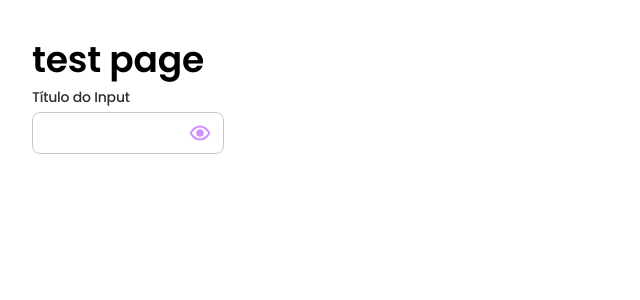
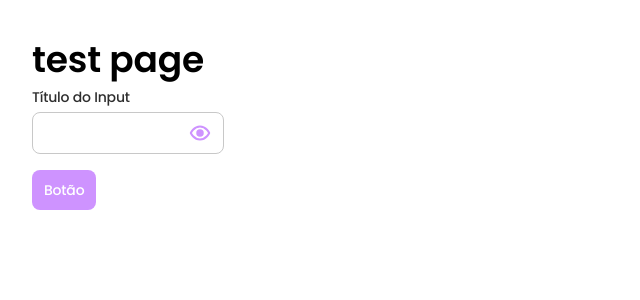
Before and after one commit to lauraluch/booknook, a Next.js app in the folder frontend/: page / in a window 1280 px wide. Shown: the top 300 px of the page, without its empty margins (0-640 px from the left). Built offline with nearby package versions, Linux system fonts and the light colour scheme; what facepaint would draw is missing.

Commit message:
feat: cria componente de botão

```diff
--- /dev/null
+++ b/frontend/src/components/commons/buttons/Button/index.tsx
@@ -0,0 +1,132 @@
+// External Libraries
+import React, {
+  ButtonHTMLAttributes,
+  forwardRef,
+  useImperativeHandle,
+  useRef,
+} from "react";
+
+// Components
+
+// Services
+
+// Styles
+import { Container, ContentContainer, LoadingContainer } from "./styles";
+import { IMargin } from "@services/style/css";
+import { ButtonSizes, ButtonVariants } from "./types";
+import { TypographyVariants } from "src/components/toolkit/Typography/types";
+import { Typography } from "src/components/toolkit/Typography";
+import Link from "next/link";
+
+interface Props
+  extends Omit<ButtonHTMLAttributes<HTMLButtonElement>, "label">,
+    IMargin {
+  label?: string | JSX.Element;
+  labelVariant?: TypographyVariants;
+  labelColor?: string;
+
+  width?: string;
+  height?: string;
+
+  variant?: ButtonVariants;
+  disabled?: boolean;
+  loading?: boolean;
+  href?: string;
+
+  size?: ButtonSizes;
+
+  startIcon?: JSX.Element;
+  endIcon?: JSX.Element;
+}
+
+export interface ButtonMethods {
+  focus: () => void;
+}
+
+export const Button = forwardRef<ButtonMethods, Props>(
+  (
+    {
+      label,
+      variant = "primary",
+      href,
+      disabled,
+      loading,
+      startIcon,
+      endIcon,
+      size = "large",
+      labelVariant,
+      labelColor,
+      ...rest
+    }: Props,
+    ref
+  ) => {
+    const isLink = href && !disabled && !loading;
+    const buttonRef = useRef<HTMLButtonElement>(null);
+
+    useImperativeHandle(ref, () => ({
+      focus: () => buttonRef.current.focus(),
+    }));
+
+    // Functions
+    const getButtonLabel = () => {
+      if (typeof label === "string") {
+        return label;
+      } else {
+        return rest["aria-label"] || "";
+      }
+    };
+
+    const renderBody = () => {
+      if (typeof label === "string")
+        return (
+          <Typography
+            color={labelColor}
+            weight={500}
+            as={"span"}
+            variant={labelVariant || "b2"}
+          >
+            {label}
+          </Typography>
+        );
+      else return label;
+    };
+
+    const renderComponent = () => {
+      return (
+        <Container
+          {...rest}
+          as={isLink ? "div" : "button"}
+          variant={variant}
+          aria-label={getButtonLabel()}
+          disabled={disabled || loading}
+          size={size}
+          ref={buttonRef}
+        >
+          <ContentContainer loading={loading}>
+            {startIcon}
+            {renderBody()}
+            {endIcon}
+          </ContentContainer>
+
+          {loading ? (
+            <LoadingContainer
+              initial={{ opacity: 0 }}
+              animate={{ opacity: 1 }}
+              exit={{ opacity: 0 }}
+            >
+              {/* <Loader color={theme.colors.primaryDark} /> */}
+            </LoadingContainer>
+          ) : null}
+        </Container>
+      );
+    };
+
+    return isLink ? (
+      <Link href={href}>{renderComponent()}</Link>
+    ) : (
+      renderComponent()
+    );
+  }
+);
+
+Button.displayName = "Button";
--- /dev/null
+++ b/frontend/src/components/commons/buttons/Button/styles.ts
@@ -0,0 +1,223 @@
+import { ButtonSizes, ButtonVariants } from "./types";
+import styled, { css } from "styled-components";
+import { motion } from "framer-motion";
+import { IMargin } from "@services/style/css";
+import { applyMargin } from "@utils/functions/style/applyCss";
+
+export interface ContainerProps extends IMargin {
+  variant: ButtonVariants;
+  width?: string;
+  height?: string;
+  size: ButtonSizes;
+}
+
+const buttonVariants: Record<ButtonVariants, any> = {
+  primary: css`
+    background-color: ${({ theme }) => theme.colors.role.primary};
+    border: none;
+    transition: all 0.15s ease-in-out;
+    color: ${({ theme }) => theme.colors.layout.white};
+
+    &:hover {
+      background-color: ${({ theme }) => theme.colors.role.primaryDark};
+    }
+
+    &:disabled {
+      background-color: ${({ theme }) => `${theme.colors.role.primary}1A`};
+      color: ${({ theme }) => theme.colors.layout.white};
+      cursor: not-allowed;
+
+      path,
+      g {
+        stroke: ${({ theme }) => theme.colors.border};
+      }
+    }
+  `,
+  secondary: css`
+    background-color: ${({ theme }) => theme.colors.layout.white};
+    border: solid 1px ${({ theme }) => theme.colors.border};
+    transition: all 0.15s ease-in-out;
+    color: ${({ theme }) => theme.colors.text.primary};
+    path,
+    g {
+      stroke: ${({ theme }) => theme.colors.text.primary};
+    }
+
+    &:hover {
+      background-color: ${({ theme }) => theme.colors.layout.surface};
+    }
+
+    &:disabled {
+      background-color: ${({ theme }) => theme.colors.layout.white};
+      border: solid 1px ${({ theme }) => theme.colors.role.error};
+      color: ${({ theme }) => theme.colors.border};
+      cursor: not-allowed;
+      path,
+      g {
+        stroke: ${({ theme }) => theme.colors.border};
+      }
+    }
+  `,
+  tertiary: css`
+    background-color: ${({ theme }) => theme.colors.layout.white};
+    border: solid 1px ${({ theme }) => theme.colors.role.primary};
+    transition: all 0.15s ease-in-out;
+    color: ${({ theme }) => theme.colors.role.primary};
+    path,
+    g {
+      stroke: ${({ theme }) => theme.colors.role.primary};
+    }
+
+    &:hover {
+      opacity: 0.7;
+    }
+
+    &:disabled {
+      background-color: ${({ theme }) => theme.colors.layout.white};
+      border: solid 1px ${({ theme }) => theme.colors.role.error};
+      color: ${({ theme }) => theme.colors.border};
+      cursor: not-allowed;
+      path,
+      g {
+        stroke: ${({ theme }) => theme.colors.border};
+      }
+    }
+  `,
+  cancel: css`
+    background-color: transparent;
+    border: none;
+    transition: all 0.15s ease-in-out;
+    color: ${({ theme }) => theme.colors.text.secondary};
+    path,
+    g {
+      stroke: ${({ theme }) => theme.colors.role.primary};
+    }
+
+    &:hover {
+      opacity: 0.7;
+    }
+
+    &:disabled {
+      background-color: ${({ theme }) => theme.colors.layout.white};
+      border: solid 1px ${({ theme }) => theme.colors.role.error};
+      color: ${({ theme }) => theme.colors.border};
+      cursor: not-allowed;
+      path,
+      g {
+        stroke: ${({ theme }) => theme.colors.border};
+      }
+    }
+  `,
+
+  form: css`
+    background-color: ${({ theme }) => theme.colors.border};
+    border: none;
+    border-radius: 8px;
+    padding: 1rem 1.25rem;
+    transition: all 0.15s ease-in-out;
+    color: ${({ theme }) => theme.colors.text.secondary};
+
+    &:hover {
+      background-color: ${({ theme }) => theme.colors.border};
+    }
+
+    &:disabled {
+      background-color: ${({ theme }) => `${theme.colors.role.primary}1A`};
+      color: ${({ theme }) => theme.colors.layout.white};
+      cursor: not-allowed;
+
+      path,
+      g {
+        stroke: ${({ theme }) => theme.colors.border};
+      }
+    }
+  `,
+  delete: css`
+    background-color: ${({ theme }) => theme.colors.role.error};
+    border: none;
+    border-radius: 8px;
+    padding: 1rem 1.25rem;
+    transition: all 0.15s ease-in-out;
+    color: ${({ theme }) => theme.colors.layout.white};
+
+    &:hover {
+      background-color: ${({ theme }) => theme.colors.role.errorDark};
+    }
+
+    &:disabled {
+      background-color: ${({ theme }) => `${theme.colors.role.primary}1A`};
+      color: ${({ theme }) => theme.colors.layout.white};
+      cursor: not-allowed;
+
+      path,
+      g {
+        stroke: ${({ theme }) => theme.colors.border};
+      }
+    }
+  `,
+};
+
+const paddingSize: Record<ButtonSizes, any> = {
+  small: css`
+    padding: 4px 8px;
+  `,
+  medium: css`
+    padding: 8px 12px;
+  `,
+  large: css`
+    padding: 12px 12px;
+  `,
+  xsmall: css`
+    padding: 4px;
+  `,
+};
+
+export const LoadingContainer = styled(motion.div)`
+  position: absolute;
+  left: 0;
+  right: 0;
+  top: 0;
+  bottom: 0;
+  display: flex;
+  justify-content: center;
+  align-items: center;
+`;
+
+interface Props {
+  loading?: boolean;
+}
+
+export const ContentContainer = styled.div<Props>`
+  display: flex;
+  width: 100%;
+  height: 100%;
+  flex-direction: row;
+  align-items: center;
+  justify-content: center;
+  column-gap: 0.5rem;
+
+  opacity: ${({ loading }) => (loading ? 0 : 1)};
+`;
+
+export const Container = styled.button<ContainerProps>`
+  border-width: 1px;
+  position: relative;
+
+  column-gap: 0.5rem;
+  white-space: nowrap;
+
+  width: ${({ width }) => width || "fit-content"};
+  height: ${({ height }) => height || "2.5rem"};
+  display: flex;
+  flex-direction: row;
+  align-items: center;
+  justify-content: center;
+
+  border-radius: 8px;
+
+  cursor: pointer;
+
+  ${({ size }) => paddingSize[size]};
+  ${({ variant }) => buttonVariants[variant]};
+  ${(props) => applyMargin(props)};
+`;
--- /dev/null
+++ b/frontend/src/components/commons/buttons/Button/types.ts
@@ -0,0 +1,9 @@
+export type ButtonVariants =
+  | "primary"
+  | "secondary"
+  | "tertiary"
+  | "form"
+  | "cancel"
+  | "delete";
+
+export type ButtonSizes = "xsmall" | "small" | "medium" | "large";
--- a/frontend/src/components/pages/TestPage/index.tsx
+++ b/frontend/src/components/pages/TestPage/index.tsx
@@ -7,6 +7,7 @@ import React from "react";
 import { Container } from "./styles";
 import { Typography } from "src/components/toolkit/Typography";
 import { TitledInput } from "@components/inputs/TitledInput";
+import { Button } from "@components/buttons/Button";
 
 interface Props {
   // Props
@@ -17,8 +18,17 @@ export const TestPage: React.FC<Props> = () => {
     <Container>
       <Typography variant={"h1"}>test page</Typography>
 
-      <div style={{ width: "12rem" }}>
+      <div
+        style={{
+          display: "flex",
+          flexDirection: "column",
+          width: "12rem",
+          gap: "1rem",
+        }}
+      >
         <TitledInput title="Título do Input" type="password" />
+
+        <Button variant="primary" label={"Botão"} />
       </div>
     </Container>
   );
--- a/frontend/src/globals/theme/index.ts
+++ b/frontend/src/globals/theme/index.ts
@@ -16,7 +16,8 @@ export default {
       primary: "#CE93FF",
       primaryLight: "#E9CEFF",
       primaryLightest: "#F3E4FF",
-      primaryDark: "#AC4AFD",
+      primaryDark: "#BE71FF",
+      primaryDarkest: "#AC4AFD",
 
       success: "#54F6BC",
       successLight: "#96FFD9",
```
